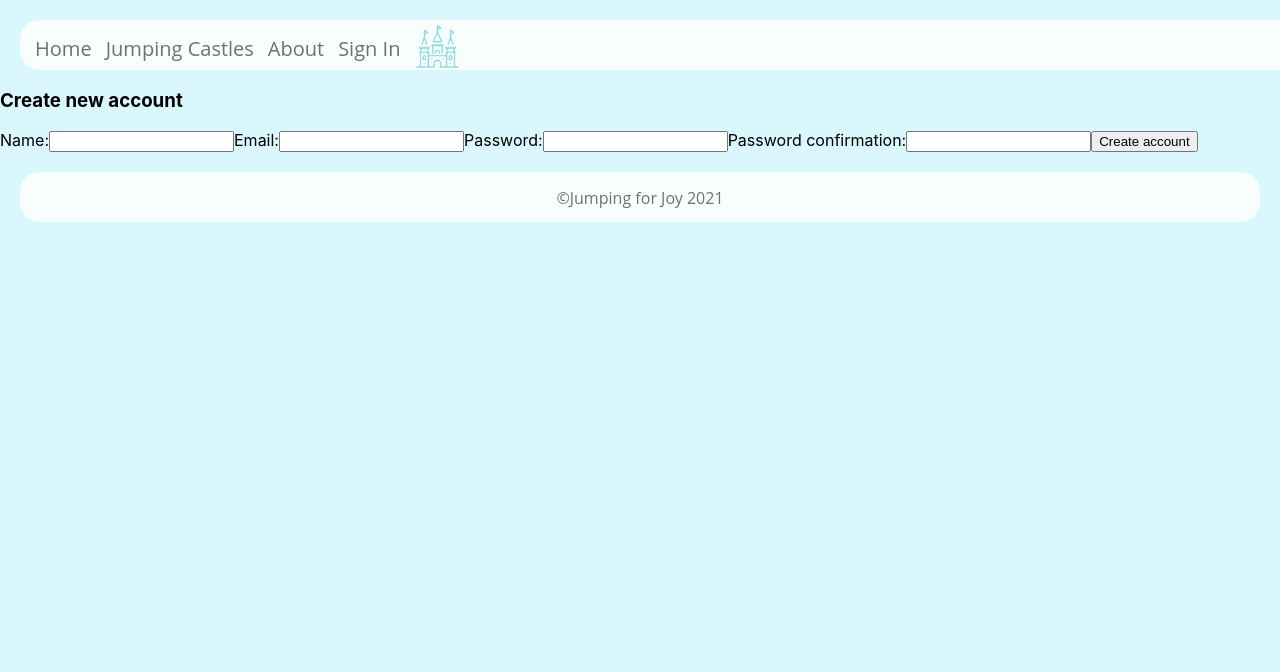
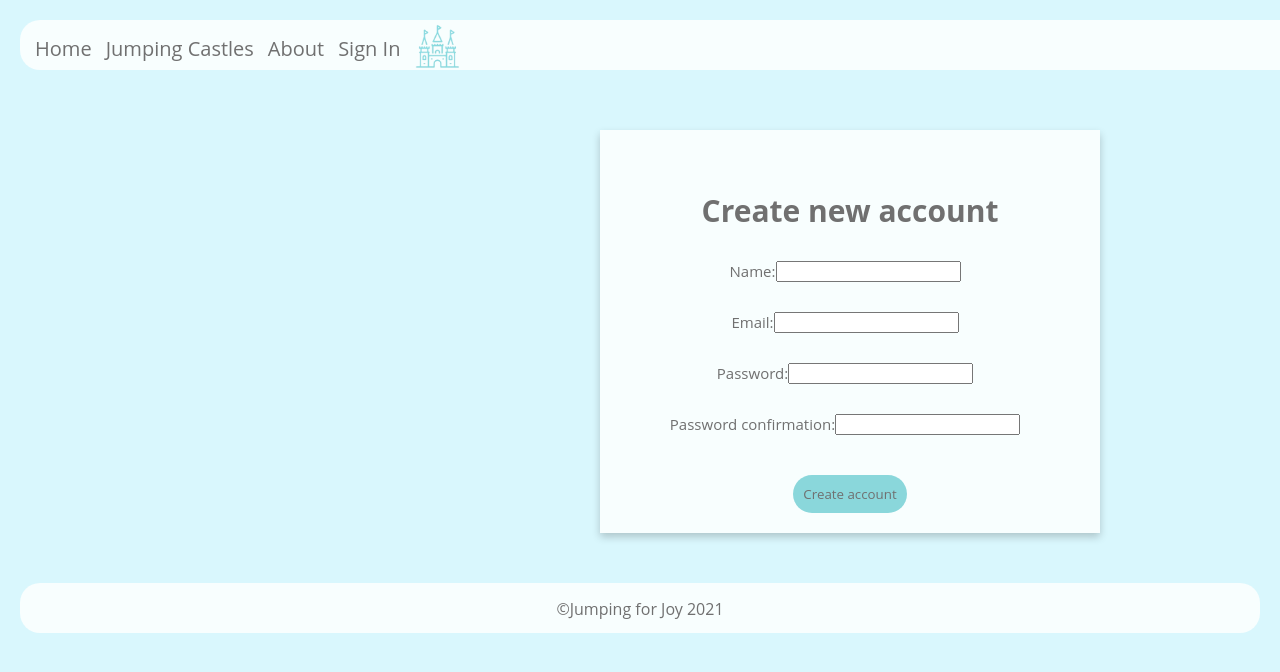
Before and after one commit to Jumping-For-Joy/frontEndRepo, a React (Create React App) app in the folder jumpingforjoy/: page /signup in a window 1280 px wide. Shown: the top 672 px of the page. Built offline with nearby package versions, Linux system fonts and the light colour scheme; no server answers.

Commit message:
styled components for signup/signin

```diff
--- a/jumpingforjoy/src/components/SignIn.js
+++ b/jumpingforjoy/src/components/SignIn.js
@@ -1,6 +1,7 @@
 import React, {useState} from 'react';
 import {signIn} from '../services/authServices';
 import {useGlobalState} from '../utils/stateContext'
+import { Form } from '../styled/signup'
 
 const SignIn = () => {
     const initialState = {
@@ -34,8 +35,9 @@ const SignIn = () => {
     }
 
     return(
+        <Form>
             <div>
-            <h1>Sign in</h1>
+                <h3>Sign in</h3>
                 <form onSubmit={formSubmit}>
                     <label>Email:
                         <input
@@ -51,10 +53,13 @@ const SignIn = () => {
                             value={userDetails.password}
                             onChange={formHandler} />
                     </label>
+                    <section>
                     <button type="submit">Sign in</button>
                     {loggedInUser && <p>Success! Welcome {sessionStorage.user}.</p>}
+                    </section>
                 </form>
             </div>
+        </Form>
     )
 }
 
--- a/jumpingforjoy/src/components/SignUp.js
+++ b/jumpingforjoy/src/components/SignUp.js
@@ -1,6 +1,7 @@
 import React, {useState} from 'react';
 import {signUp} from '../services/authServices';
 import {useGlobalState} from '../utils/stateContext'
+import { Form } from '../styled/signup'
 
 const SignUp = () => {
     const initialState = {
@@ -35,6 +36,7 @@ const SignUp = () => {
     }
 
     return(
+        <Form>
             <div>
                 <h3>Create new account</h3>
                 <form onSubmit={formSubmit}>
@@ -45,6 +47,7 @@ const SignUp = () => {
                             value={userDetails.name}
                             onChange={formHandler} />
                     </label>
+                    <br></br>
                     <label>Email:
                         <input
                             type="email"
@@ -52,6 +55,7 @@ const SignUp = () => {
                             value={userDetails.email}
                             onChange={formHandler} />
                     </label>
+                    <br></br>
                     <label>Password:
                         <input
                             type="password"
@@ -59,17 +63,23 @@ const SignUp = () => {
                             value={userDetails.password}
                             onChange={formHandler} />
                     </label>
+                    <br></br>
                     <label>Password confirmation:
+                    <br></br>
                         <input
                             type="password"
                             name="password_confirmation"
                             value={userDetails.password_confirmation}
                             onChange={formHandler} />
                     </label>
+                    <br></br>
+                    <section>
                     <button type="submit">Create account</button>
                     {loggedInUser && <p>Success!</p>}
+                    </section>
                 </form>
             </div>
+        </Form>
     )
 }
 
--- a/jumpingforjoy/src/styled/castle.js
+++ b/jumpingforjoy/src/styled/castle.js
@@ -13,7 +13,7 @@ export const Div = styled.div`
         width: 500px;
         align-items: center;
         background: #F8FEFE;
-        border: solid 2px black;
+
 
         h3 {
             margin-top; 20px;
@@ -35,7 +35,7 @@ export const Div = styled.div`
          }
 
          img {
-            border: solid 2px black;
+
             display: block;
             margin-top: 5px;
             margin-left: auto;
--- /dev/null
+++ b/jumpingforjoy/src/styled/signup.js
@@ -0,0 +1,63 @@
+import styled from "styled-components";
+
+export const Form = styled.div `
+    box-shadow: 0 4px 8px 0 rgba(0,0,0,0.2);
+    transition: 0.3s;
+    padding-top: 30px;
+    margin-left: 600px;
+    margin-right: 400px;
+    margin-top: 60px;
+    margin-bottom: 50px;
+    width: 500px;
+    align-items: center;
+    background: #F8FEFE;
+
+    h3 {
+        font-size: 30px;
+        text-align: center;
+        font-family: 'Open Sans', sans-serif;
+        text-decoration: none;
+        color: #707070;
+    }
+
+    label {
+        justify-content: center;
+        display: flex;
+        font-size: 15px;
+        text-align: center;
+        font-family: 'Open Sans', sans-serif;
+        text-decoration: none;
+        color: #707070;
+        margin-bottom: 10px;
+        padding-right: 10px;
+    }
+
+    button {
+        color: #707070;
+        background: #8AD7DB;
+        border-radius: 20px;
+        text-decoration: none;
+        border: none;
+        padding: 10px;
+        margin-bottom: 20px;
+        display: flex;
+        justify-content: center;
+        font-family: 'Open Sans', sans-serif;
+
+    }
+
+    button:hover {
+        text-decoration: none;
+        color: #F8FEFE;
+    }
+
+    section {
+        padding-top: 10px;
+        display: flex;
+        justify-content: center;
+    }
+
+    input {
+        display: column;
+    }
+`
--- /dev/null
+++ b/jumpingforjoy/src/styled/singin.js
@@ -0,0 +1 @@
+import styled from './styled'
```
Lines whose indentation alone changed are shown as unchanged.
